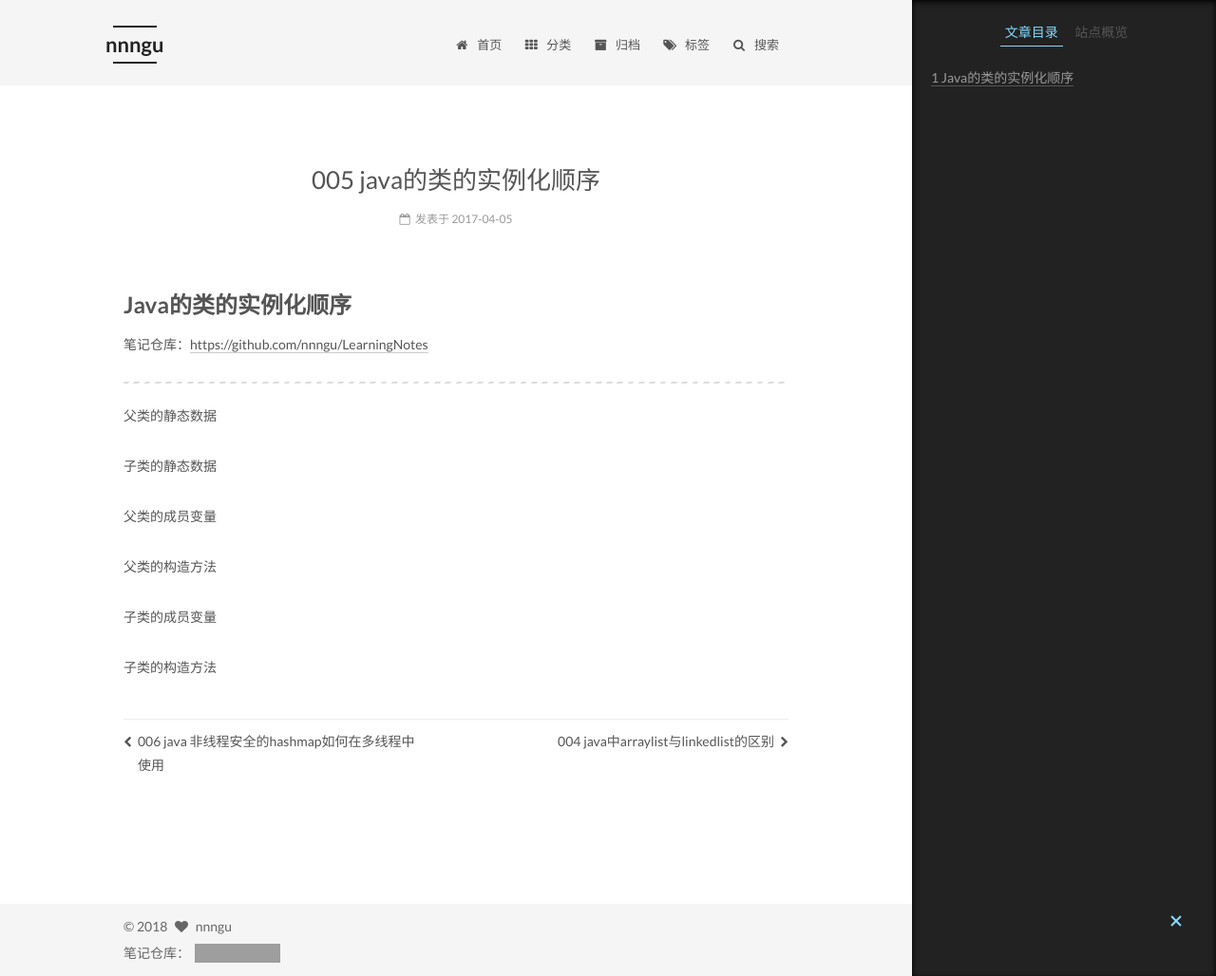
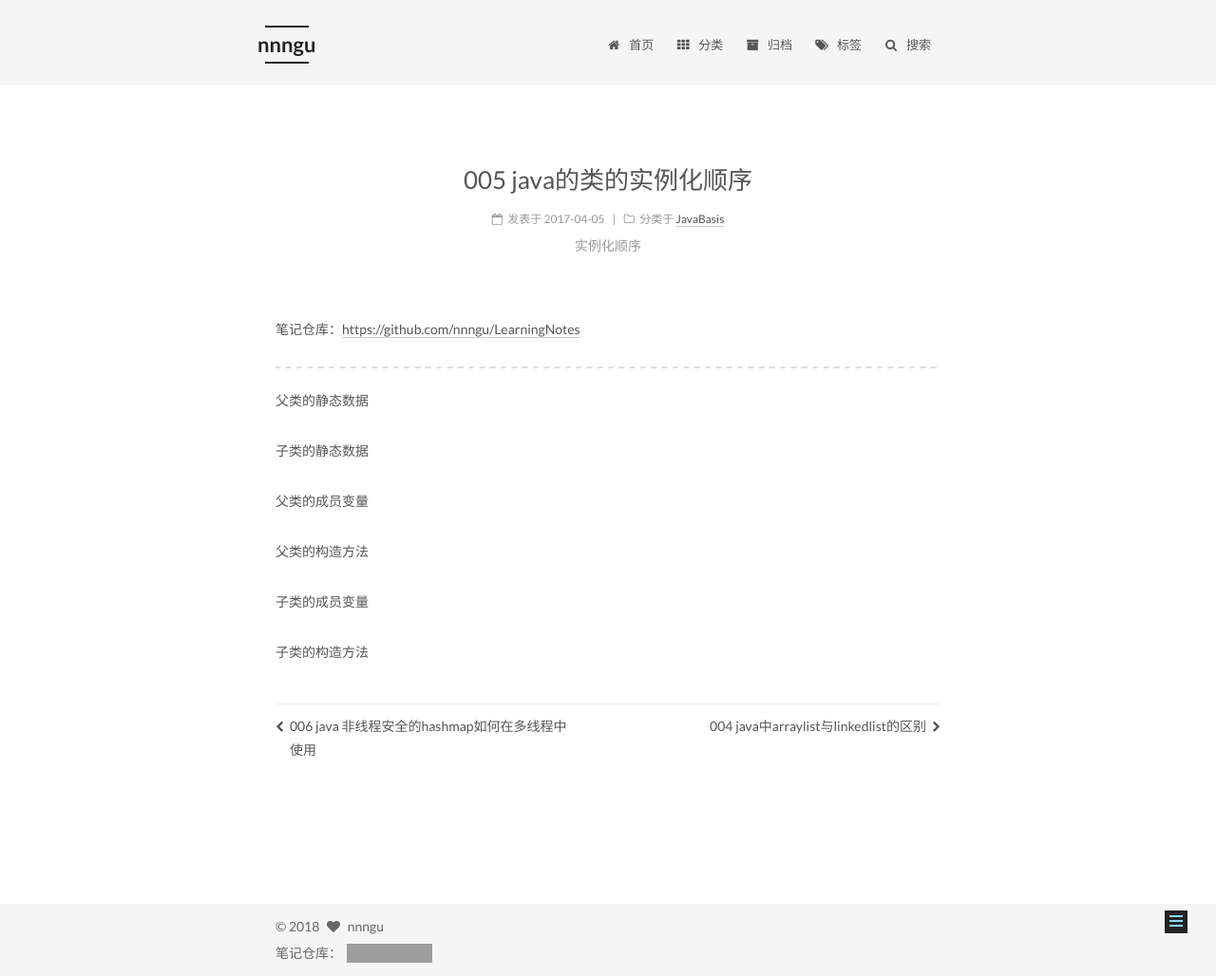
Before and after one commit to nnngu/LearningNotes, a Jekyll site: the page built from _posts/2017-04-05-005 Java的类的实例化顺序.md, in a window 1280 px wide and 1028 px high. Shown: the whole window at 95% size. Built offline with Jekyll 4.4.1, drawn with Linux system fonts in a browser that asks for light colours; grey boxes are pictures that could not be loaded.

Commit message:
修改文件: _posts/2017-04-05-005 Java的类的实例化顺序.md

```diff
--- a/_posts/2017-04-05-005 Java的类的实例化顺序.md
+++ b/_posts/2017-04-05-005 Java的类的实例化顺序.md
@@ -1,4 +1,7 @@
-# Java的类的实例化顺序
+---
+categories: JavaBasis
+description: 实例化顺序
+---
 
 笔记仓库：[https://github.com/nnngu/LearningNotes](https://github.com/nnngu/LearningNotes)
 
```
